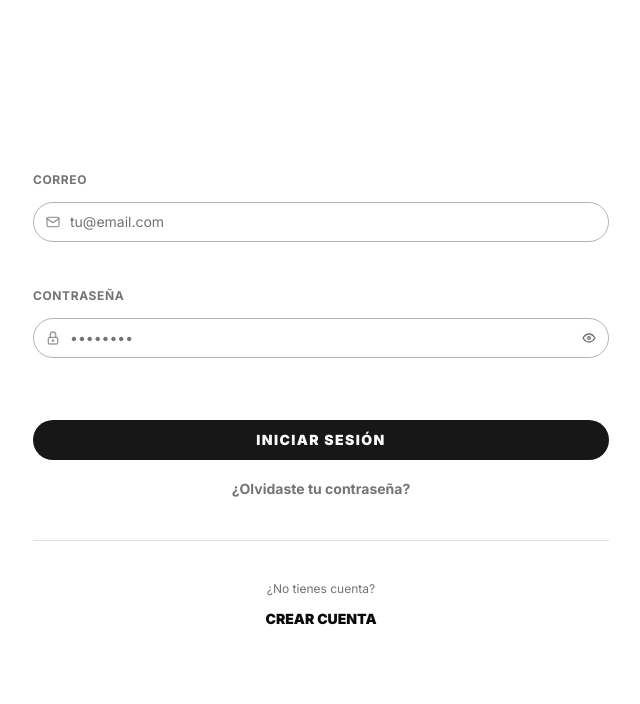
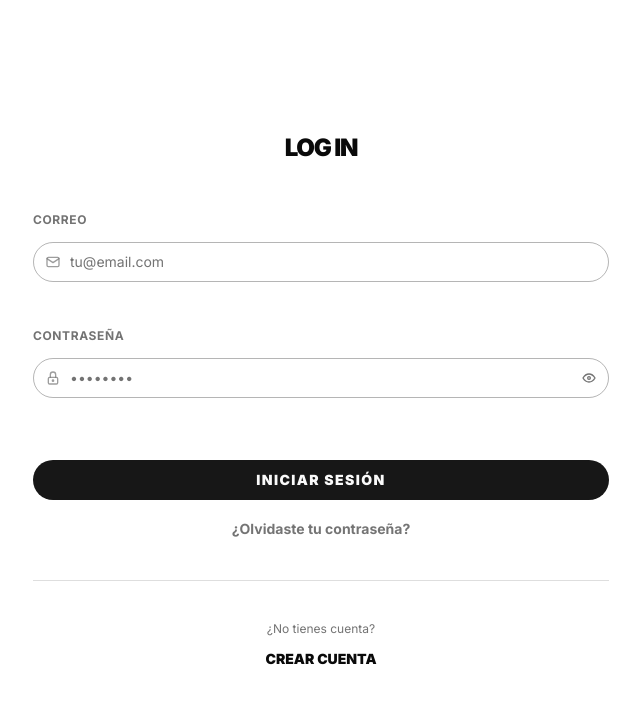
Before and after one commit to IIC3143-Proyecto/Frontend, a Next.js app: page /login in a window 1280 px wide. Shown: the top 704 px of the page, without its empty margins (319-959 px from the left). Built offline with nearby package versions, Linux system fonts and the light colour scheme.

Commit message:
refactor(login): move title to page and adjust typography

```diff
--- a/src/app/login/page.tsx
+++ b/src/app/login/page.tsx
@@ -2,7 +2,10 @@ import { LoginForm } from "@/components/features/auth/login-form"
 
 export default function LoginPage() {
   return (
-    <main className="flex min-h-[100dvh] w-full items-center justify-center bg-background px-10 py-12">
+    <main className="flex min-h-[100dvh] w-full flex-col items-center justify-center bg-background px-10 py-12">
+      <h1 className="mb-12 text-center text-xl sm:text-2xl font-black uppercase tracking-tighter text-foreground">
+        Log in
+      </h1>
       <LoginForm />
     </main>
   )
```
